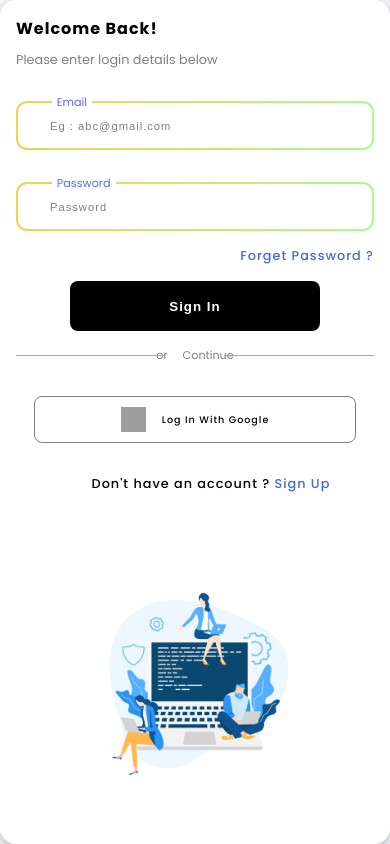
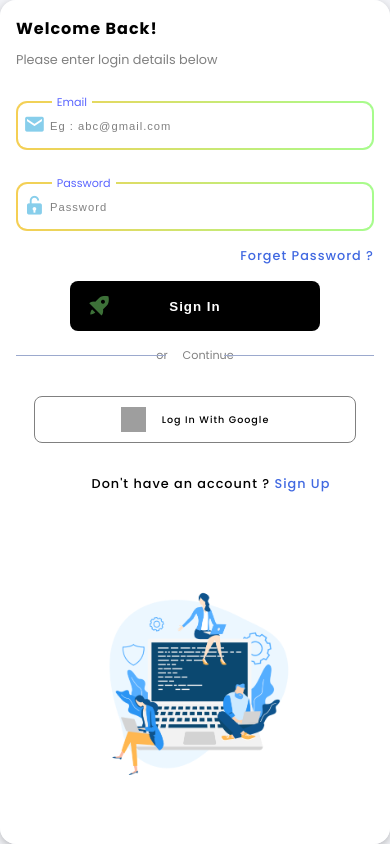
Before and after one commit to KODIYARASU01/DIGITAL_CARD_NEW_DESIGN, a React (Vite) app: page / in a window 390 px wide. Built offline with nearby package versions, Linux system fonts and the light colour scheme; grey boxes are pictures that could not be loaded.

Commit message:
Input icons added and loader changed

```diff
--- a/index.html
+++ b/index.html
@@ -4,6 +4,7 @@
     <meta charset="UTF-8" />
     <link rel="icon" href="./src/assets/login_register/background.jpg" />
     <meta name="viewport" content="width=device-width, initial-scale=1.0" />
+    <link href='https://unpkg.com/boxicons@2.1.4/css/boxicons.min.css' rel='stylesheet'>
     <title>DigitalCard Creator</title>
   </head>
   <body>
--- a/src/Component/Pages/SignIn.jsx
+++ b/src/Component/Pages/SignIn.jsx
@@ -6,7 +6,8 @@ import signup from "../../assets/login_register/signup1.svg";
 import axios from "axios";
 import { ToastContainer, toast } from "react-toastify";
 import "react-toastify/dist/ReactToastify.css";
-import "ldrs/tailChase";
+import "ldrs/bouncy";
+
 const SignIn = () => {
   let [loader, setLoader] = useState(false);
 
@@ -74,7 +75,7 @@ const SignIn = () => {
     <>
       <div className="signin_container">
         <ToastContainer
-          position="top-center"
+          position="top-right"
           autoClose={2000}
           hideProgressBar={false}
           newestOnTop={false}
@@ -107,6 +108,9 @@ const SignIn = () => {
                     id="username"
                     onChange={handleSignUpChange}
                   />
+                  <div className="icon">
+                    <i className="bx bxs-user"></i>
+                  </div>
                 </div>
                 <div className="form_group">
                   <label htmlFor="email">Email</label>
@@ -117,6 +121,9 @@ const SignIn = () => {
                     id="email"
                     onChange={handleSignUpChange}
                   />
+                  <div className="icon">
+                    <i className="bx bxs-envelope"></i>
+                  </div>
                 </div>
                 <div className="form_group">
                   <label htmlFor="email">Password</label>
@@ -127,6 +134,9 @@ const SignIn = () => {
                     id="password"
                     onChange={handleSignUpChange}
                   />
+                  <div className="icon">
+                    <i className="bx bxs-lock"></i>
+                  </div>
                 </div>
                 {/* <div className="forgot_password">
                   <Link>
@@ -137,11 +147,18 @@ const SignIn = () => {
                   <button type="submit">
                     Sign Up
                     {loader ? (
-                      <l-tail-chase
-                        size="15"
-                        speed="1.75"
-                        color="orange"
-                      ></l-tail-chase>
+                      <l-bouncy
+                        size="25"
+                        speed="1.95"
+                        color="yellow"
+                      ></l-bouncy>
+                    ) : (
+                      ""
+                    )}
+                    {!loader ? (
+                      <div className="rocket">
+                        <i className="bx bxs-rocket bx-flashing"></i>
+                      </div>
                     ) : (
                       ""
                     )}
@@ -186,6 +203,9 @@ const SignIn = () => {
                     id="email"
                     onChange={handleSignInChange}
                   />
+                  <div className="icon">
+                    <i className="bx bxs-envelope"></i>
+                  </div>
                 </div>
                 <div className="form_group">
                   <label htmlFor="password">Password</label>
@@ -196,6 +216,9 @@ const SignIn = () => {
                     id="password"
                     onChange={handleSignInChange}
                   />
+                  <div className="icon">
+                    <i className="bx bxs-lock-open"></i>
+                  </div>
                 </div>
                 <div className="forgot_password">
                   <Link>
@@ -206,11 +229,18 @@ const SignIn = () => {
                   <button type="submit">
                     Sign In{" "}
                     {loader ? (
-                      <l-tail-chase
-                        size="15"
-                        speed="1.75"
-                        color="tomato"
-                      ></l-tail-chase>
+                      <l-bouncy
+                        size="25"
+                        speed="1.95"
+                        color="yellow"
+                      ></l-bouncy>
+                    ) : (
+                      ""
+                    )}
+                    {!loader ? (
+                      <div className="rocket">
+                        <i className="bx bxs-rocket bx-flashing"></i>
+                      </div>
                     ) : (
                       ""
                     )}
--- a/src/Component/styles/SignIn.scss
+++ b/src/Component/styles/SignIn.scss
@@ -201,6 +201,23 @@
               width: 100%;
             }
           }
+
+          .icon{
+            position: absolute;
+            left: 15%;
+            top: 25%;
+
+            i{
+              font-size: 1.4rem;
+              color: skyblue;
+            }
+            @media screen and (max-width: 800px) {
+              position: absolute;
+              left: 2%;
+              top: 25%;
+            }
+          }
+
         }
         .forgot_password {
           width: 100%;
@@ -225,8 +242,10 @@
           display: flex;
           align-items: center;
           justify-content: center;
+          position: relative;
 
           button {
+            position: relative;
             width: 70%;
             padding: 1.1rem 2rem;
             outline: none;
@@ -243,11 +262,22 @@
             justify-content: center;
             gap: 3rem;
 
+            .rocket{
+              position: absolute;
+              left: 7%;
+
+              i{
+                font-size: 1.5rem;
+                color: rgb(135, 250, 125);
+              }
+            }
             &:hover {
               background-color: royalblue;
               transition: all 0.4s ease-in-out;
             }
           }
+
+
         }
         .or {
           width: 100%;
```
